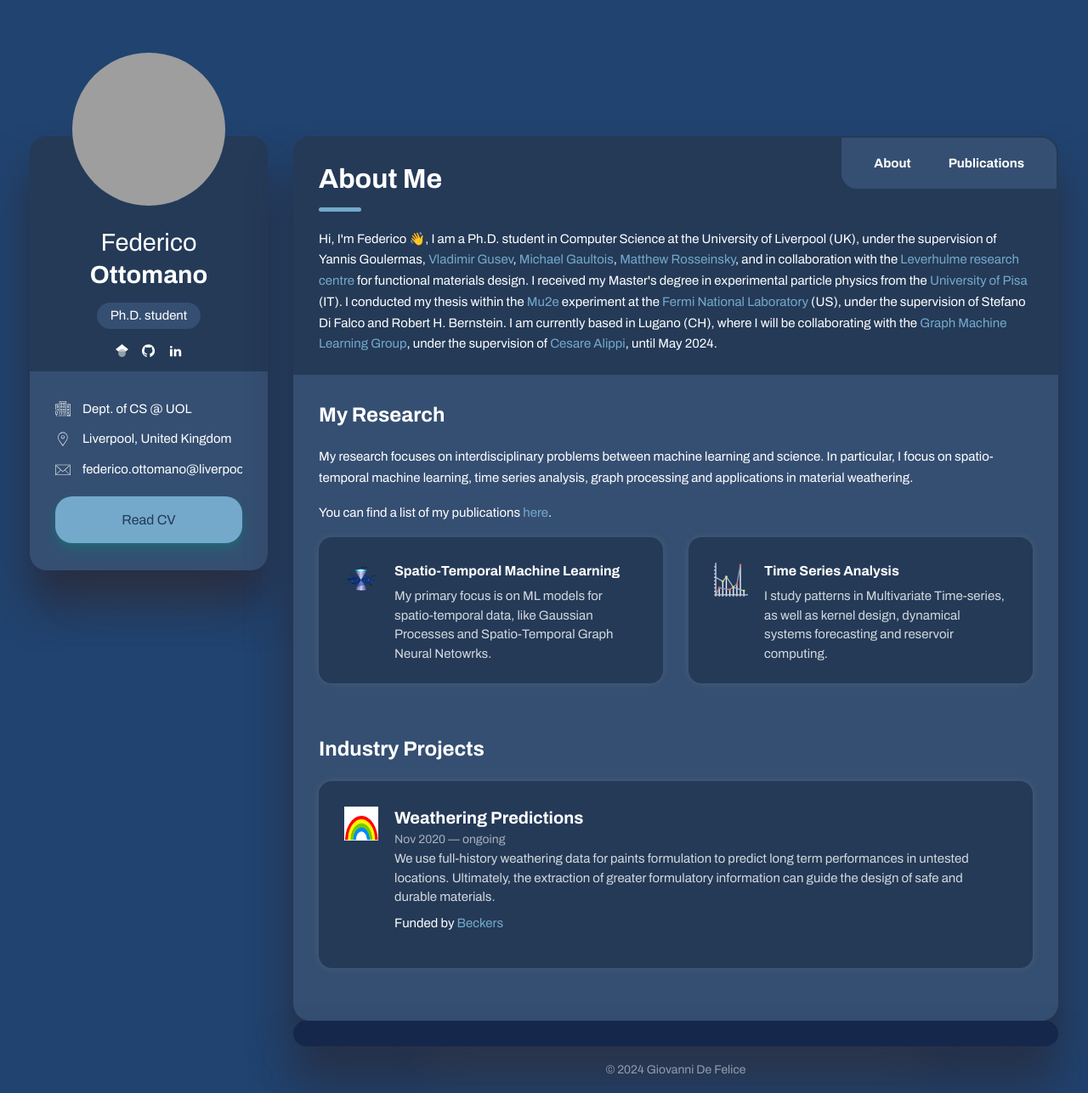
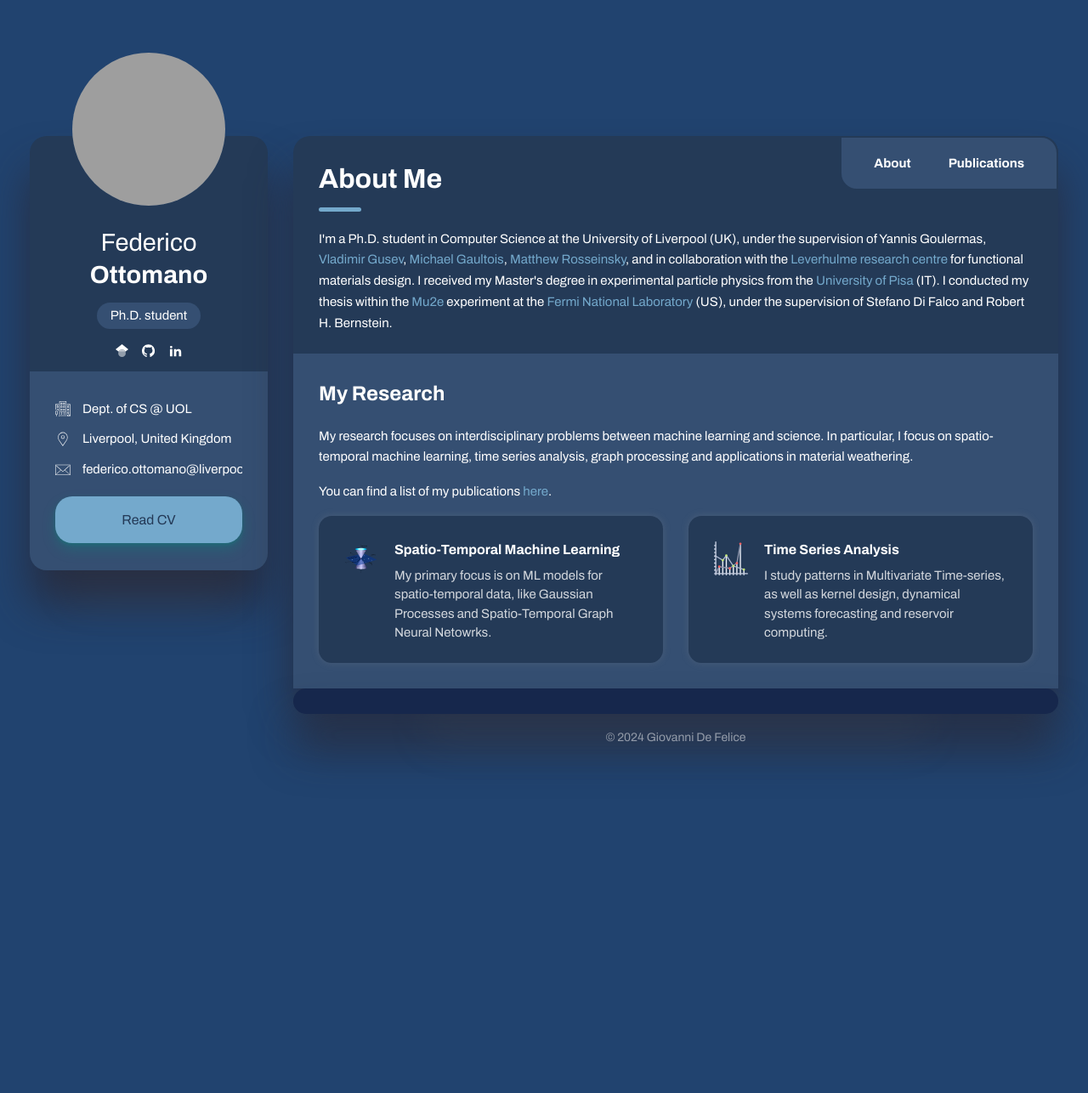
Before and after one commit to fedeotto/fedeotto.github.io, a Jekyll site: the page built from index.html, in a window 1280 px wide. Shown: the whole page at 85% size. Built offline with Jekyll 4.4.1, drawn with Linux system fonts in a browser that asks for light colours; after the commit the page ends 900 px from its top, so only the background shows below that.

Commit message:
commenting out industry projects

```diff
--- a/index.html
+++ b/index.html
@@ -5,16 +5,14 @@ layout: page
 <!-- ABOUT -->
 <div class="pb-0 pb-sm-2">
     <h1 class="title title--h1 first-title title__separate">About Me</h1>
-    <p> Hi, I'm Federico 👋, I am a Ph.D. student in Computer Science at the University of Liverpool (UK),
+    <p> I'm a Ph.D. student in Computer Science at the University of Liverpool (UK),
         under the supervision of Yannis Goulermas, <a href="https://www.vlgusev.co.uk/" class="highlighted">Vladimir Gusev</a>,
         <a href="http://www.michaelgaultois.com/" class="highlighted">Michael Gaultois</a>,
         <a href="https://www.liverpool.ac.uk/chemistry/staff/matthew-rosseinsky/" class="highlighted">Matthew Rosseinsky</a>,
         and in collaboration with the <a href="https://www.liverpool.ac.uk/leverhulme-research-centre/" class="highlighted"> Leverhulme research centre </a> for functional materials design.
         I received my Master's degree in experimental particle physics from the <a href="https://www.unipi.it/index.php/english" class="highlighted"> University of Pisa</a> (IT).
         I conducted my thesis within the <a href="https://mu2e.fnal.gov/" class="highlighted"> Mu2e</a> experiment at the <a href="https://www.fnal.gov/" class="highlighted"> Fermi National Laboratory</a> (US),
-        under the supervision of Stefano Di Falco and Robert H. Bernstein.
-        I am currently based in Lugano (CH), where I will be collaborating with the <a href="https://gmlg.ch/" class="highlighted">Graph Machine Learning Group</a>, under the supervision of <a href="https://alippi.faculty.polimi.it/" class="highlighted">Cesare Alippi</a>, until May 2024.</p>
-</div>
+        under the supervision of Stefano Di Falco and Robert H. Bernstein. </div>
 <!-- What -->
 <div class="box-inner pb-0">
     <h2 class="title title--h3">My Research</h2>
@@ -62,3 +60,4 @@ layout: page
         </div>
     </div>
 </div>
+-->
```
Also changed, not shown: other parts of index.html (+2 -2 lines).
